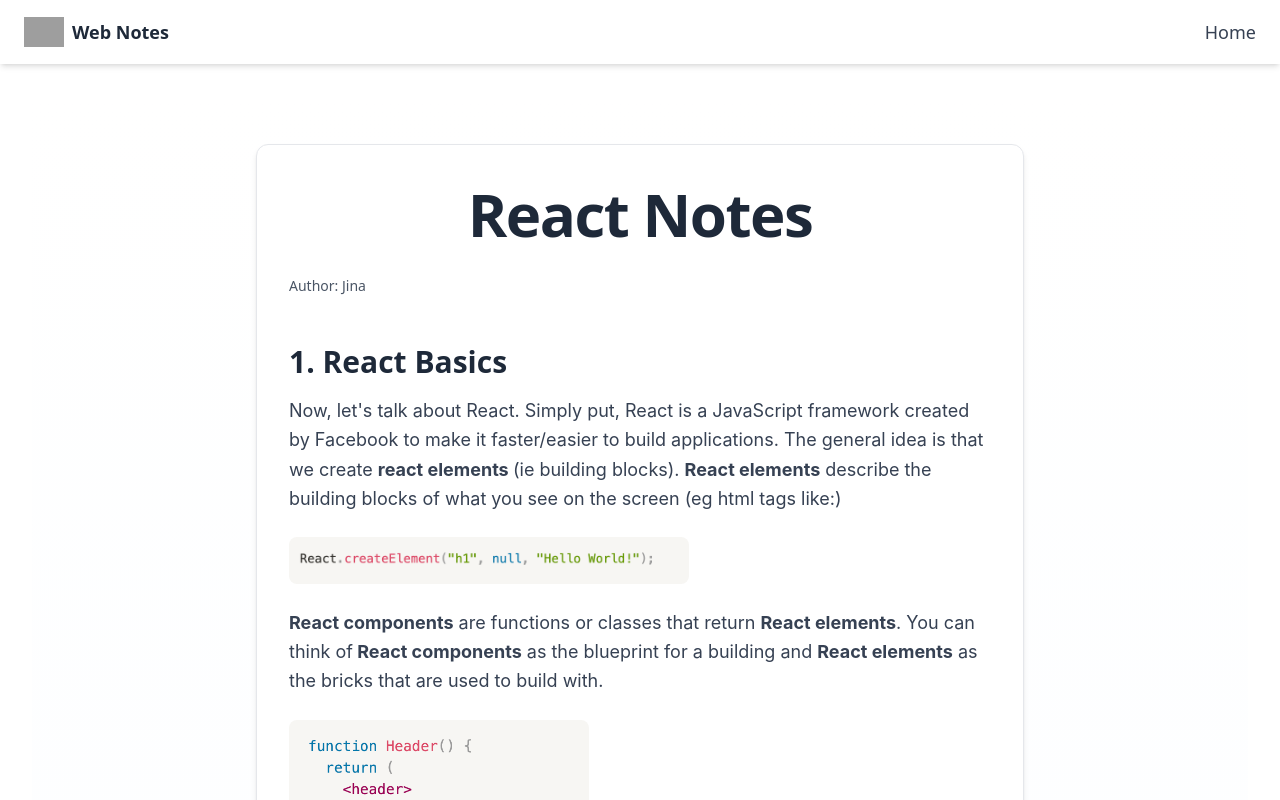
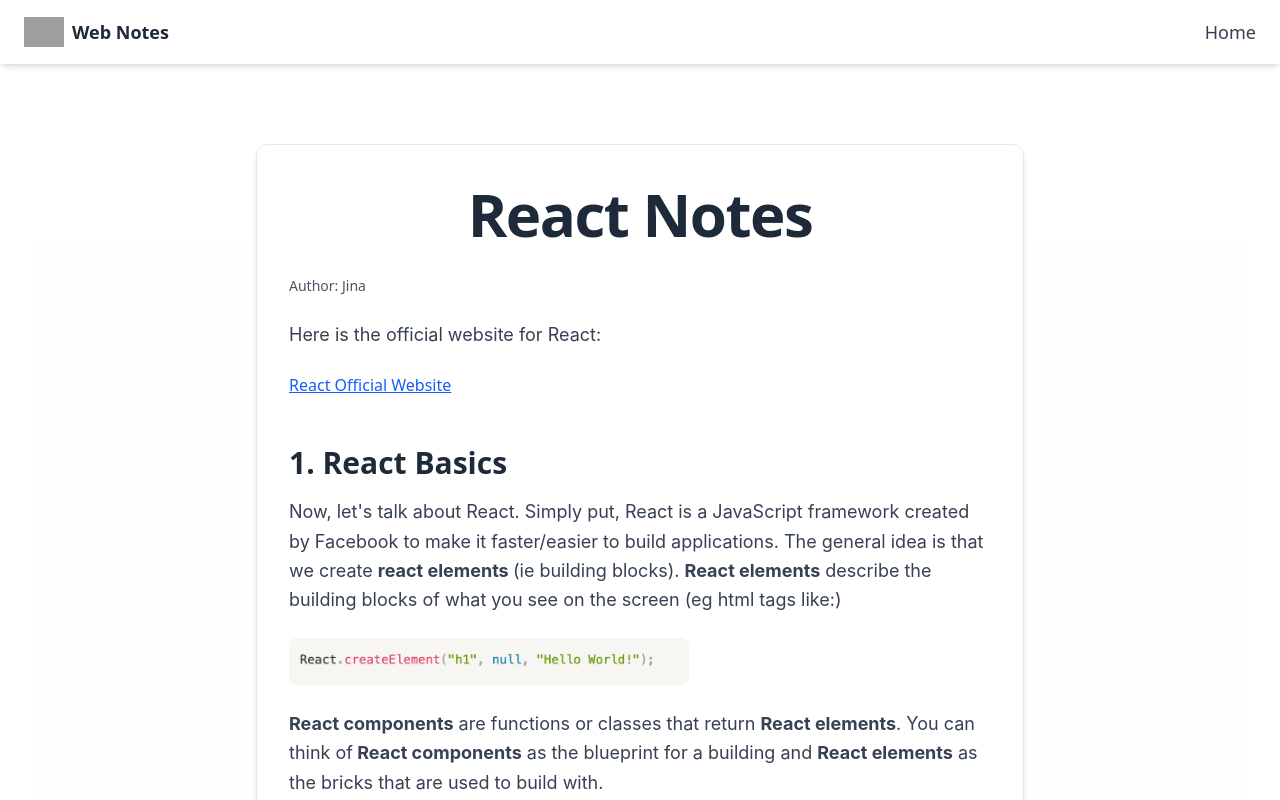
Before and after one commit to popobunns/full-stack-notes, a Next.js app: page /react in a window 1280 px wide. Shown: the top 800 px of the page. Built offline with nearby package versions, Linux system fonts and the light colour scheme; grey boxes are pictures that could not be loaded.

Commit message:
Added external website resource for React

```diff
--- a/src/app/javascript/page.js
+++ b/src/app/javascript/page.js
@@ -18,15 +18,14 @@
         </p>
         <p className="body">
           Here's the link to the official web documents for JavaScript:
-          <Link
+        </p>
+        <Link
             href="https://developer.mozilla.org/en-US/docs/Web/JavaScript"
             target="_blank"
             rel="noopener noreferrer"
             className="text-blue-600 underline hover:text-blue-800">
             JavaScript MDN Web Docs
-          </Link>
-
-        </p>
+        </Link>
 
 
         {/* Body Text*/}
--- a/src/app/react/page.js
+++ b/src/app/react/page.js
@@ -9,6 +9,18 @@
 
           {/* Author Note*/}
           <p className="author">Author: Jina</p>
+
+          <p className="body">
+            Here is the official website for React:
+
+          </p>
+          <Link
+            href="https://react.dev/"
+            target="_blank"
+            rel="noopener noreferrer"
+            className="text-blue-600 underline hover:text-blue-800">
+            React Official Website
+          </Link>
 
           {/* React Basics */}
           <h2 className="subheading">1. React Basics</h2>
```
